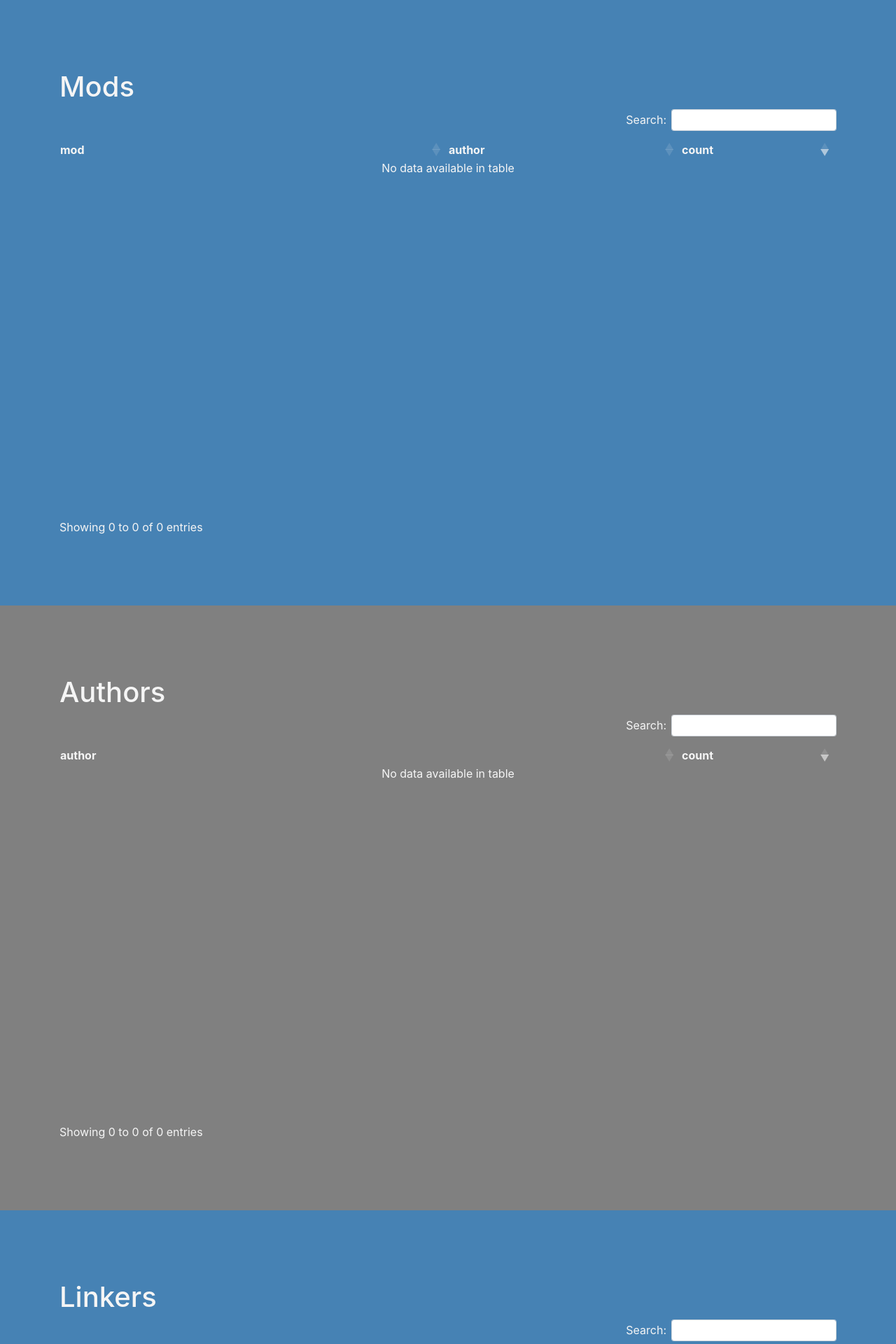
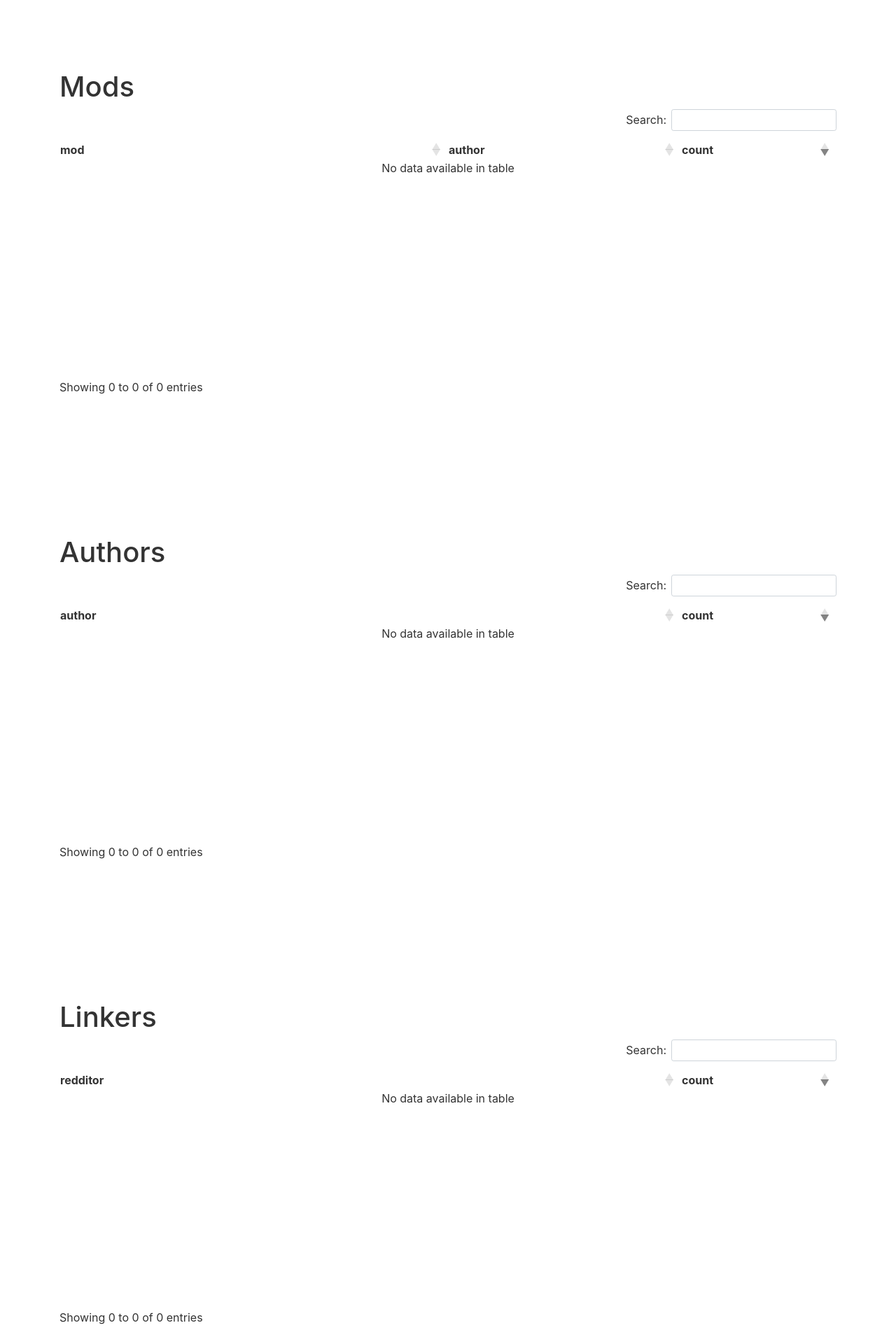
Before and after one commit to FluffierThanThou/modlinker-stats, a Node server app: page / in a window 1280 px wide. Shown: the top 1920 px of the page at 70% size. After the commit the page ends 1892 px from the top, so only its background shows below. Run offline with Node 20, Linux system fonts and the light colour scheme; data that the repository does not hold is empty; some libraries are stand-ins or nearby versions.

Commit message:
remove colors, decrease size of tables

```diff
--- a/public/stylesheets/style.css
+++ b/public/stylesheets/style.css
@@ -7,14 +7,14 @@ a {
 }
 
 .bg-blue, .bg-grey {
-  color: whitesmoke;
+  color: #333;
   padding: 100px 50px;
 }
 
 .bg-blue {
-  background-color: steelblue;
+  /* background-color: steelblue; */
 }
 
 .bg-grey {
-  background-color: grey;
+  /* background-color: grey; */
 }
--- a/views/top.pug
+++ b/views/top.pug
@@ -52,7 +52,7 @@ block content
   script.
     $(document).ready(function(){
       $('table').DataTable({
-        scrollY: 500,
+        scrollY: 300,
         paging: false
       });
     });
```
